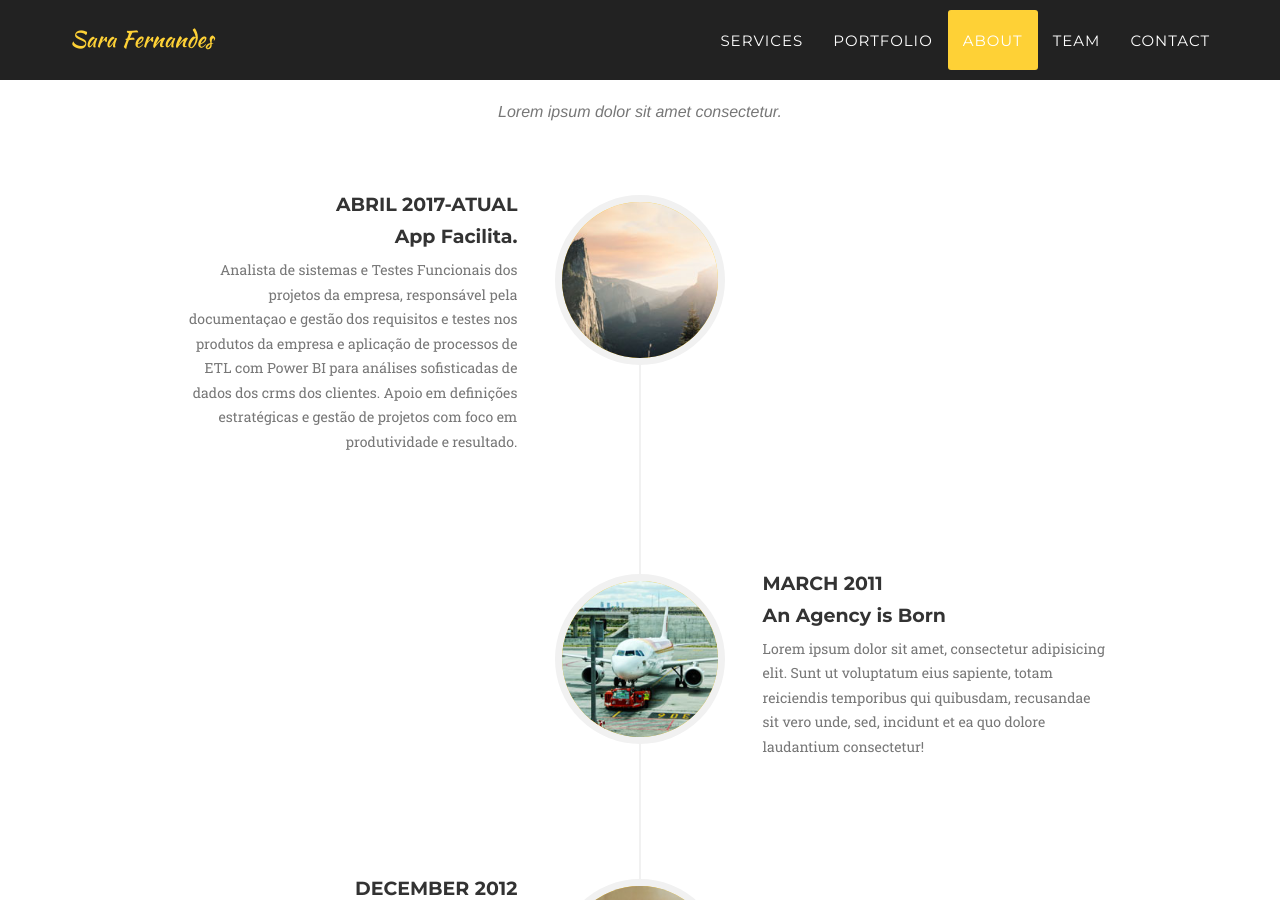
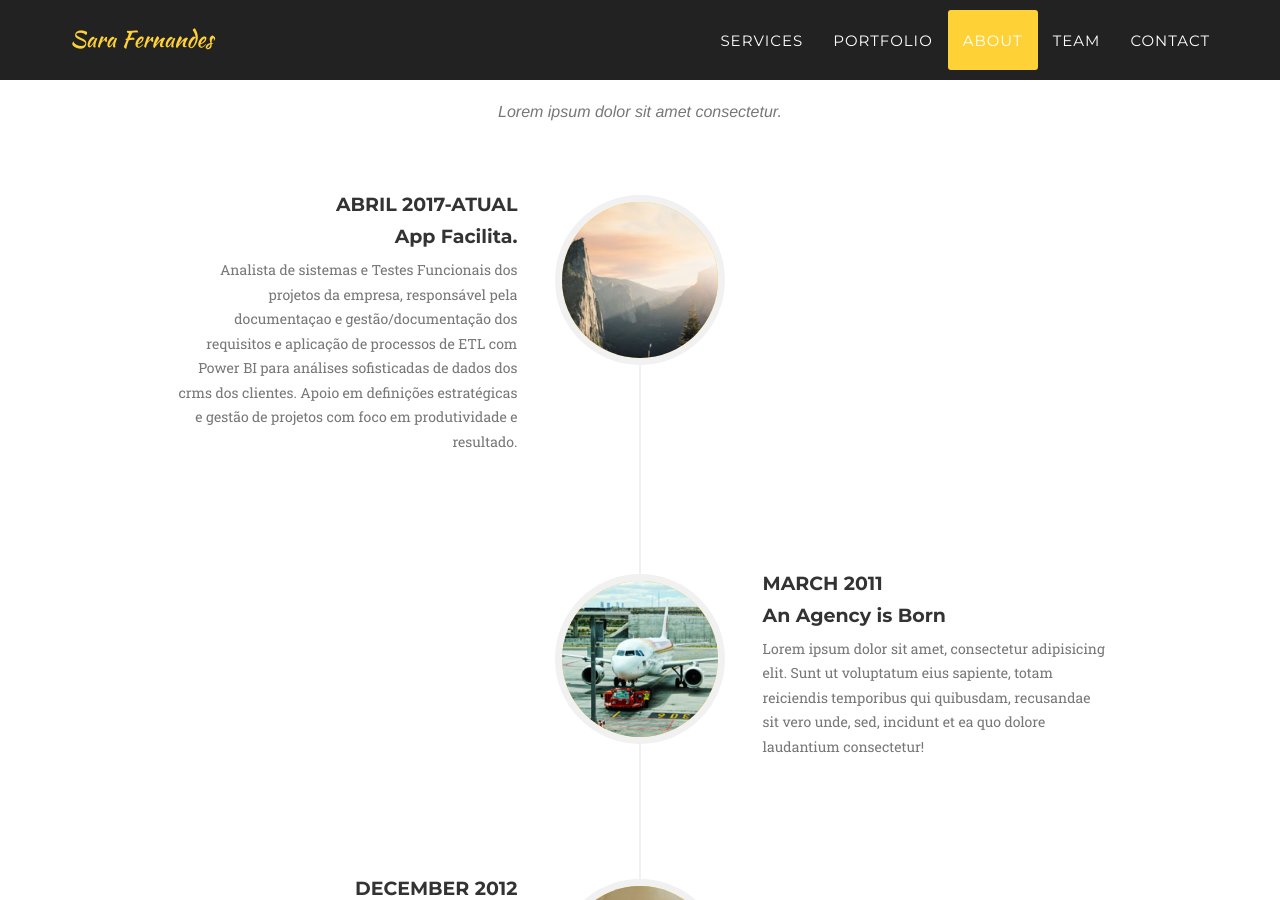
Before and after one commit to SaraFernandes/sarafernandes.github.io, a Jekyll site: the page built from index.html, in a window 1280 px wide and 900 px high, scrolled down 2818 px. Built offline with Jekyll 4.4.1, drawn with Linux system fonts in a browser that asks for light colours; some web fonts are replaced.

Commit message:
Update about.html

```diff
--- a/_includes/about.html
+++ b/_includes/about.html
@@ -20,7 +20,7 @@
                                     <h4 class="subheading">App Facilita.</h4>
                                 </div>
                                 <div class="timeline-body">
-                                    <p class="text-muted">Analista de sistemas e Testes Funcionais dos projetos da empresa, responsável pela documentaçao e gestão dos requisitos e testes nos produtos da empresa e aplicação de  processos de ETL com Power BI para análises sofisticadas de dados dos crms dos clientes. Apoio em definições estratégicas e gestão de projetos com foco em produtividade e resultado.</p>
+                                    <p class="text-muted">Analista de sistemas e Testes Funcionais dos projetos da empresa, responsável pela documentaçao e gestão/documentação dos requisitos e aplicação de  processos de ETL com Power BI para análises sofisticadas de dados dos crms dos clientes. Apoio em definições estratégicas e gestão de projetos com foco em produtividade e resultado.</p>
                                 </div>
                             </div>
                         </li>
```
